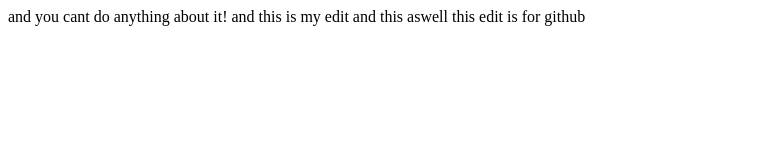
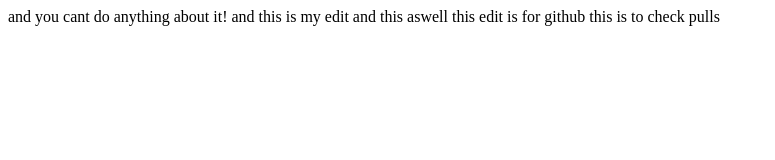
Before and after one commit to GaeaRage12/cc2025week5web, a plain HTML site: page index.html in a window 1280 px wide. Shown: the whole page, without its empty margins (0-775 px from the left). Drawn offline with Linux system fonts and the light colour scheme.

Commit message:
Update index.html

```diff
--- a/index.html
+++ b/index.html
@@ -13,5 +13,7 @@
    and this aswell
 
    this edit is for github
+
+    this is to check pulls
 </body>
 </html>
```
